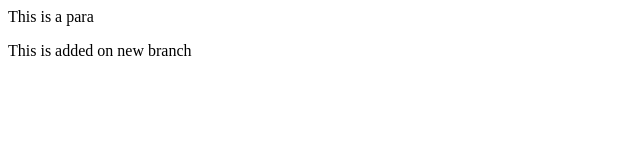
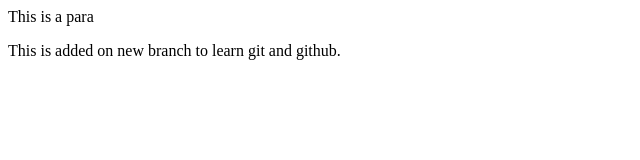
Before and after one commit to Utkarshs19/Learing-Git-and-Github, a plain HTML site: page index.html in a window 1280 px wide. Shown: the whole page, without its empty margins (0-640 px from the left). Drawn offline with Linux system fonts and the light colour scheme.

Commit message:
P change in main

```diff
--- a/index.html
+++ b/index.html
@@ -1,5 +1,5 @@
 <p>This is a para</p>
 <p>
-    This is added on new branch
+    This is added on new branch to learn git and github.
 
 </p>
```
